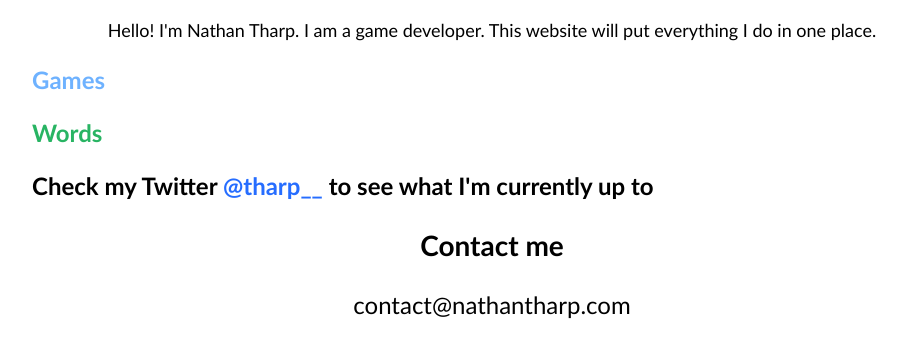
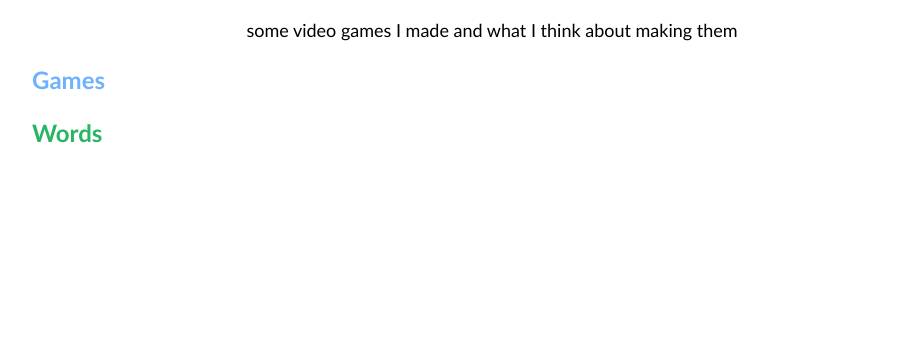
Before and after one commit to nathantharp/nathantharpwebsite, a plain HTML site: page index.html in a window 1280 px wide. Shown: the part 81-438 px from the top of the page, without its empty margins (148-1055 px from the left). Drawn offline with Linux system fonts and the light colour scheme.

Commit message:
Update index.html

```diff
--- a/index.html
+++ b/index.html
@@ -66,12 +66,9 @@
 	<body>
 		<div class="content">
 			<h1 class="name">Nathan Tharp</h1>
-			<p class="intro">Hello! I'm Nathan Tharp. I am a game developer. This website will put everything I do in one place.</p>
+			<p class="intro">some video games I made and what I think about making them</p>
 			<p class="stuff"><a href="games.html" class="games">Games</a></p>
 			<p class="stuff"><a href="words.html" class="words">Words</a></p>
-			<p class="stuff">Check my Twitter <a href="https://twitter.com/tharp__" class ="twitter">@tharp__</a> to see what I'm currently up to</p>
-			<p class="contact">Contact me</p>
-			<p class="contacts">contact@nathantharp.com</p>
 		</div>
 	</body>
 </html>
```
